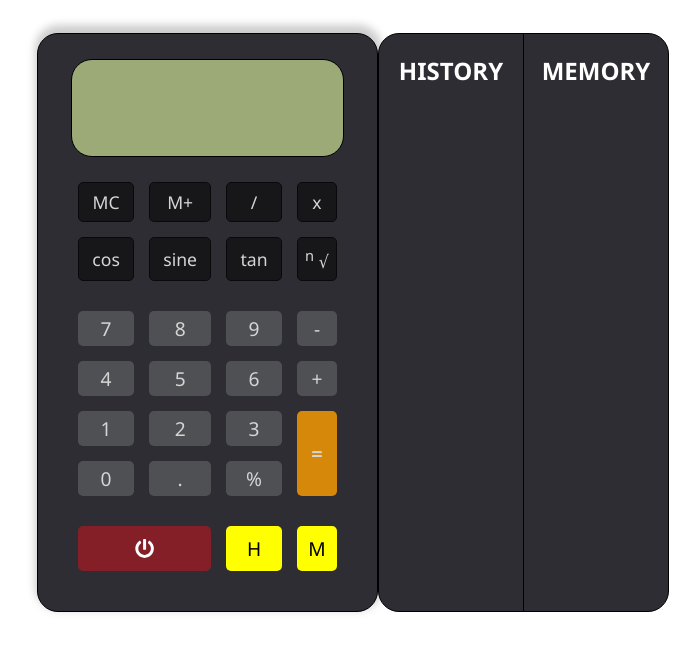
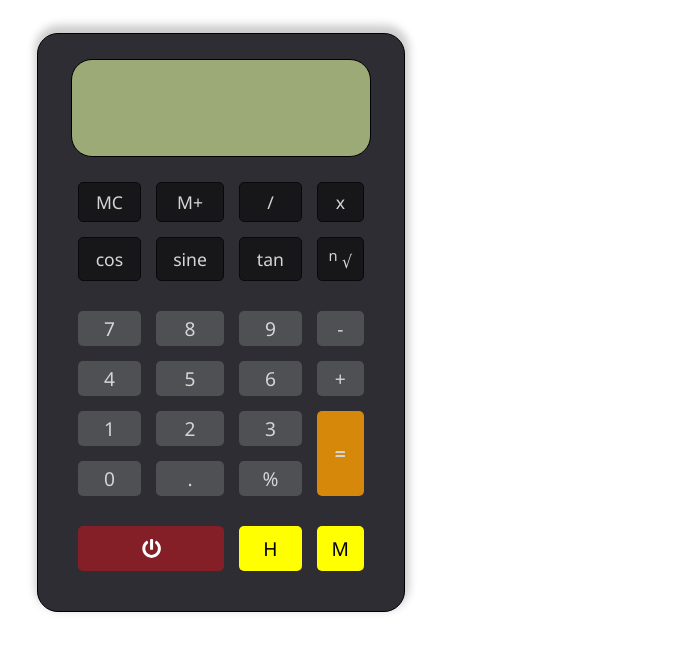
Before and after one commit to Adedayo-A/Calculator-in-Angular, an Angular app in the folder Calculator/calculator/: page / in a window 1280 px wide. Shown: the top 652 px of the page, without its empty margins (287-987 px from the left). Built offline with nearby package versions, Linux system fonts and the light colour scheme.

Commit message:
Implement slider

```diff
--- a/Calculator/calculator/src/app/app.component.css
+++ b/Calculator/calculator/src/app/app.component.css
@@ -12,7 +12,6 @@ body{
 }
 
 .display-container {
-    /* margin-top: 10rem; */
     width: 50%;
     padding: 25px;
     display: flex;
@@ -26,13 +25,48 @@ body{
 
 /*** SECOND SCREEN ***/
 
-.second__screen {
+/****** ANIMATIONS ******/
+
+.second__screen-show {
     display: flex;
     width: 50%;
     border: 1px solid;
     border-radius: 21px;
     background-color: #2E2D33;
+    animation: moveout 1s ease-in-out;
+    animation-fill-mode: forwards;
 }
+
+@keyframes moveout {
+    0%   {transform:translateX(-200px); z-index: -1;}
+    50%  {z-index: -1;}
+    100% {transform:translateX(0px);display: block;}
+}
+
+.second__screen-hide {
+    display: flex;
+    width: 50%;
+    border: 1px solid;
+    border-radius: 21px;
+    background-color: #2E2D33;
+    animation: movein 1s ease-in-out;
+    animation-fill-mode: forwards;
+}
+
+@keyframes movein {
+    0%   {transform:translateX(0px); z-index: 1; display: block;}
+    25%  {z-index: -1;}
+    50%  {z-index: -1;}
+    100% {transform:translateX(-310px); z-index: -1;}
+}
+
+
+.staticClass {
+    display: none;
+}
+
+/********* ANIMATIONS END **********/
+/* 'second__screen-hide' : !show, 'second__screen-show' : show,  */
 
 .logs__screen {
     width: 50%;
--- a/Calculator/calculator/src/app/app.component.html
+++ b/Calculator/calculator/src/app/app.component.html
@@ -46,18 +46,18 @@
           <td class="key power" colspan = '2' (click)="power()">
             <fa-icon [icon]="faPowerOff"></fa-icon>
           </td>
-          <td class="history__screen-control">
-            <div> H </div>
+          <td class="history__screen-control" (click)="keyPress('H')">
+            H
           </td>
-          <td class="memory__screen-control">
-            <div> M </div>
+          <td class="memory__screen-control" (click)="keyPress('M')">
+             M
           </td>
         </tr>
       </table>
     </div>
   </div>
 
-  <div class="second__screen">
+  <div [ngClass]="{'staticClass': count === 0,'second__screen-hide' : hide, 'second__screen-show' : show}">
     <div class="logs__screen">
       <h2 class="screen__header-text"> HISTORY </h2>
       <div *ngFor="let log of logsArray; let i=index" class="screen__body">
--- a/Calculator/calculator/src/app/app.component.ts
+++ b/Calculator/calculator/src/app/app.component.ts
@@ -7,7 +7,8 @@ import { faCoffee, faPowerOff } from '@fortawesome/free-solid-svg-icons';
   styleUrls: ['./app.component.css'],
   encapsulation: ViewEncapsulation.None,
 })
-export class AppComponent {
+export class AppComponent implements OnInit {
+
   title = 'calculator';
   inputText: string = '';
   calcText: string;
@@ -41,12 +42,44 @@ export class AppComponent {
   bigFont: boolean = true;
   log: string;
   logsArray = [];
+  show: boolean;
+  staticClass: boolean;
+  hide: boolean;
+  count: number;
+
+  ngOnInit() {
+    this.count = 0;
+    console.log(this.count);
+  }
 
 
   myround(number, precision = 1000) {
     var result = Math.round(number / precision) *  precision;
     return result;
-}
+  }
+
+  toggleSlide() {
+    this.count++;
+    console.log(this.count);
+    if(this.count % 2 !== 0) {
+      console.log('yay');
+      this.show = true;
+      this.hide = false;
+    }
+    else if (this.count % 2 === 0) {
+      console.log('nay');
+      this.hide = true;
+      this.show = false;
+    }
+    // if(this.show === true ) {
+    //   this.hide = true;
+    //   this.show = false;
+    // }
+    // else if (this.hide === true) {
+    //   this.show = true;
+    //   this.hide = false;
+    // }
+  }
 
   // ARITHMETIC OPERATIONS
   division(num1: number, num2: number, strResult: string) {
@@ -361,6 +394,10 @@ keyBoard(event: any) {
       return;
     }
 
+    if(key === 'H' || key === 'M') {
+      return this.toggleSlide();
+    }
+
 
     if(this.inputText.startsWith('0') && this.inputText.length === 1) {
       if (key === '.') {
@@ -461,12 +498,16 @@ keyBoard(event: any) {
       this.logsArray.length = 0;
       this.inMemory = 0;
       this.arithmeticSymbol = '';
+      this.count = 0;
       return this.inputText = "0";
     }
     else if (this.inputText !== '') {
       this.disabled = true;
       this.logsArray.length = 0;
       this.inMemory = null;
+      this.show = false;
+      this.hide = true;
+      this.count = 0;
       return this.inputText = '';
     }
   }
```
